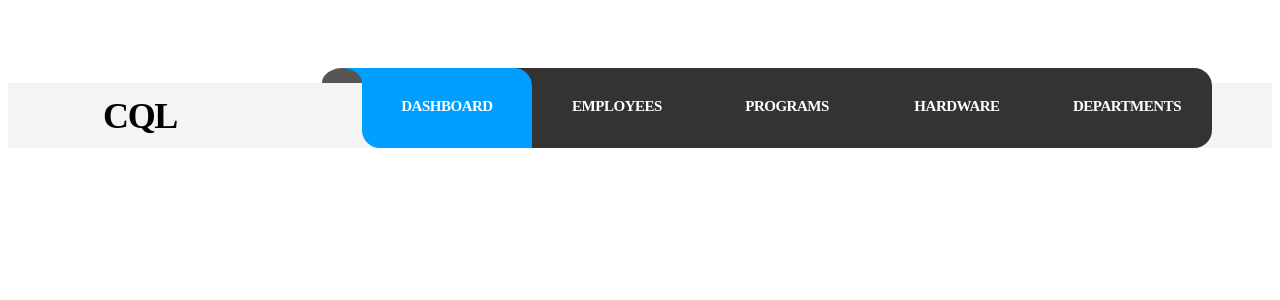
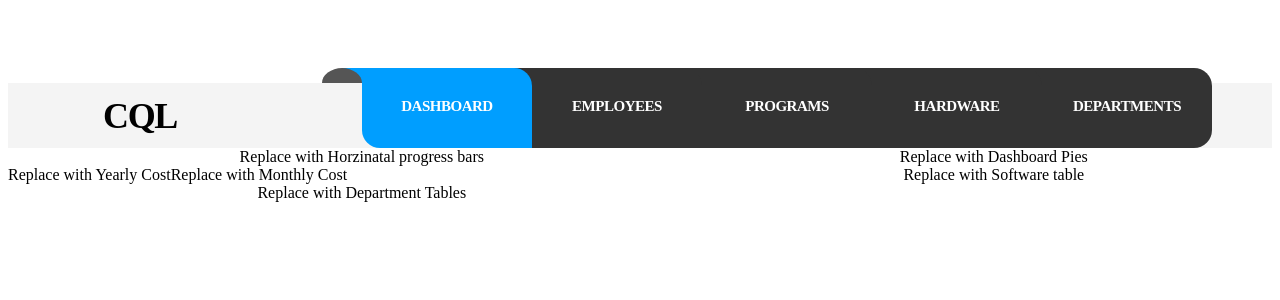
Before and after one commit to mtleonard120/it-inventory, a React (Create React App) app in the folder src/frontend-admin/: page /dashboard in a window 1280 px wide. Shown: the top 300 px of the page. Built offline with nearby package versions, Linux system fonts and the light colour scheme.

Commit message:
Created Dashboard page w/ flexbox

```diff
--- a/src/frontend-admin/src/components/App/App.tsx
+++ b/src/frontend-admin/src/components/App/App.tsx
@@ -1,8 +1,16 @@
-import React from 'react';
-import { Route, NavLink, BrowserRouter as Router, Switch} from 'react-router-dom';
+import React from "react";
+import {
+  Route,
+  NavLink,
+  BrowserRouter as Router,
+  Switch
+} from "react-router-dom";
+
+// Components
+import { DashboardPage } from "../pages/DashboardPage/DashboardPage";
 
 // Styles
-import styles from './App.module.css';
+import styles from "./App.module.css";
 
 // Primary Component
 export const App: React.FC = () => {
@@ -18,37 +26,47 @@ export const App: React.FC = () => {
             <div className={styles.navRectangle} />
 
             <div className={styles.linkContainer}>
-              <NavLink className={styles.navTab}
+              <NavLink
+                className={styles.navTab}
                 activeClassName={styles.active}
-                to="/departments">
+                to="/departments"
+              >
                 <div className={styles.navTabRectangle} />
                 <label>Departments</label>
               </NavLink>
 
-              <NavLink className={styles.navTab}
+              <NavLink
+                className={styles.navTab}
                 activeClassName={styles.active}
-                to="/hardware">
+                to="/hardware"
+              >
                 <div className={styles.navTabRectangle} />
                 <label>Hardware</label>
               </NavLink>
 
-              <NavLink className={styles.navTab}
+              <NavLink
+                className={styles.navTab}
                 activeClassName={styles.active}
-                to="/programs">
+                to="/programs"
+              >
                 <div className={styles.navTabRectangle} />
                 <label>Programs</label>
               </NavLink>
 
-              <NavLink className={styles.navTab}
+              <NavLink
+                className={styles.navTab}
                 activeClassName={styles.active}
-                to="/employees">
-                  <div className={styles.navTabRectangle} />
-                  <label>Employees</label>
+                to="/employees"
+              >
+                <div className={styles.navTabRectangle} />
+                <label>Employees</label>
               </NavLink>
 
-              <NavLink className={styles.navTab}
+              <NavLink
+                className={styles.navTab}
                 activeClassName={styles.active}
-                to="/dashboard">
+                to="/dashboard"
+              >
                 <div className={styles.navTabRectangle} />
                 <label>Dashboard</label>
               </NavLink>
@@ -58,12 +76,10 @@ export const App: React.FC = () => {
 
         <Switch>
           {/* <Route />'s go here */}
-
+          <Route path="/dashboard" component={DashboardPage} />
         </Switch>
       </Router>
-    <footer className={styles.appFooter}>
-
-    </footer>
-  </div>
+      <footer className={styles.appFooter} />
+    </div>
   );
-}
+};
--- /dev/null
+++ b/src/frontend-admin/src/components/pages/DashboardPage/DashboardPage.module.css
@@ -0,0 +1,15 @@
+.dashMain {
+  display: flex;
+  height: 80vh;
+}
+
+.dashColumn {
+  display: flex;
+  flex-direction: column;
+  flex-grow: 1;
+}
+
+.dashRow {
+  display: flex;
+  flex-direction: row;
+}
--- /dev/null
+++ b/src/frontend-admin/src/components/pages/DashboardPage/DashboardPage.tsx
@@ -0,0 +1,34 @@
+import React, { useState, useEffect } from "react";
+
+// Styles
+import styles from "./DashboardPage.module.css";
+
+// Types
+interface IDashboardPageProps {}
+
+// Primary Component
+export const DashboardPage: React.FC<IDashboardPageProps> = props => {
+  // State
+
+  useEffect(() => {
+    // Data Fetching
+  }, []);
+
+  return (
+    <div className={styles.dashMain}>
+      <div className={styles.dashColumn}>
+        <div>Replace with Horzinatal progress bars</div>
+        <div className={styles.dashRow}>
+          <div>Replace with Yearly Cost</div>
+          <div>Replace with Monthly Cost</div>
+        </div>
+        <div>Replace with Department Tables</div>
+      </div>
+
+      <div className={styles.dashColumn}>
+        <div>Replace with Dashboard Pies</div>
+        <div>Replace with Software table</div>
+      </div>
+    </div>
+  );
+};
```
